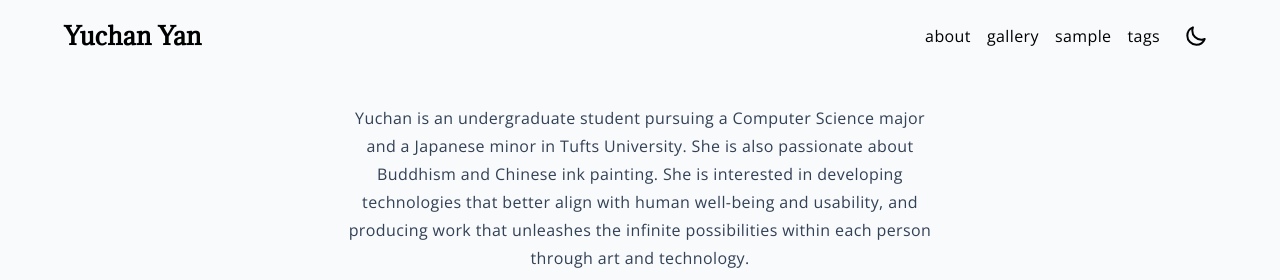
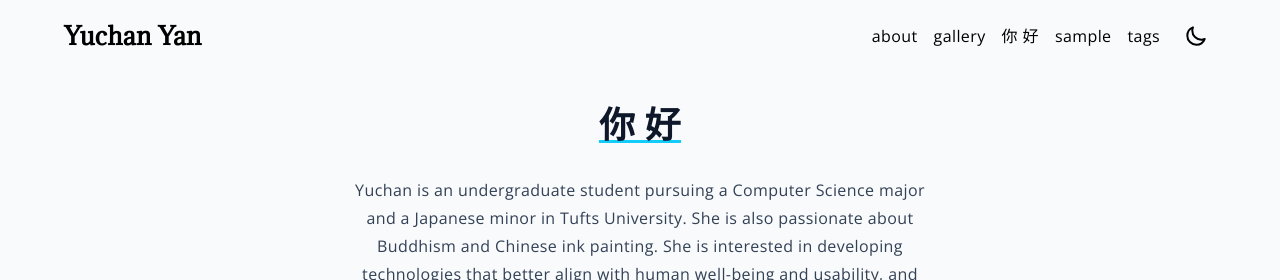
Before and after one commit to catapplesofa/portfolio, a Jekyll site: the page built from index.md, in a window 1280 px wide and 900 px high, cut to the strip 0-280 px from the top of the window. Built offline with Jekyll 4.4.1, drawn with Linux system fonts in a browser that asks for light colours; our own code applies the rules of GitHub Pages for plain Markdown files.

Commit message:
Update index.md
add 你好

```diff
--- a/index.md
+++ b/index.md
@@ -1,4 +1,5 @@
 ---
 layout: home
 ---
+# 你 好
 Yuchan is an undergraduate student pursuing a Computer Science major and a Japanese minor in Tufts University. She is also passionate about Buddhism and Chinese ink painting. She is interested in developing technologies that better align with human well-being and usability, and producing work that unleashes the infinite possibilities within each person through art and technology.
```
